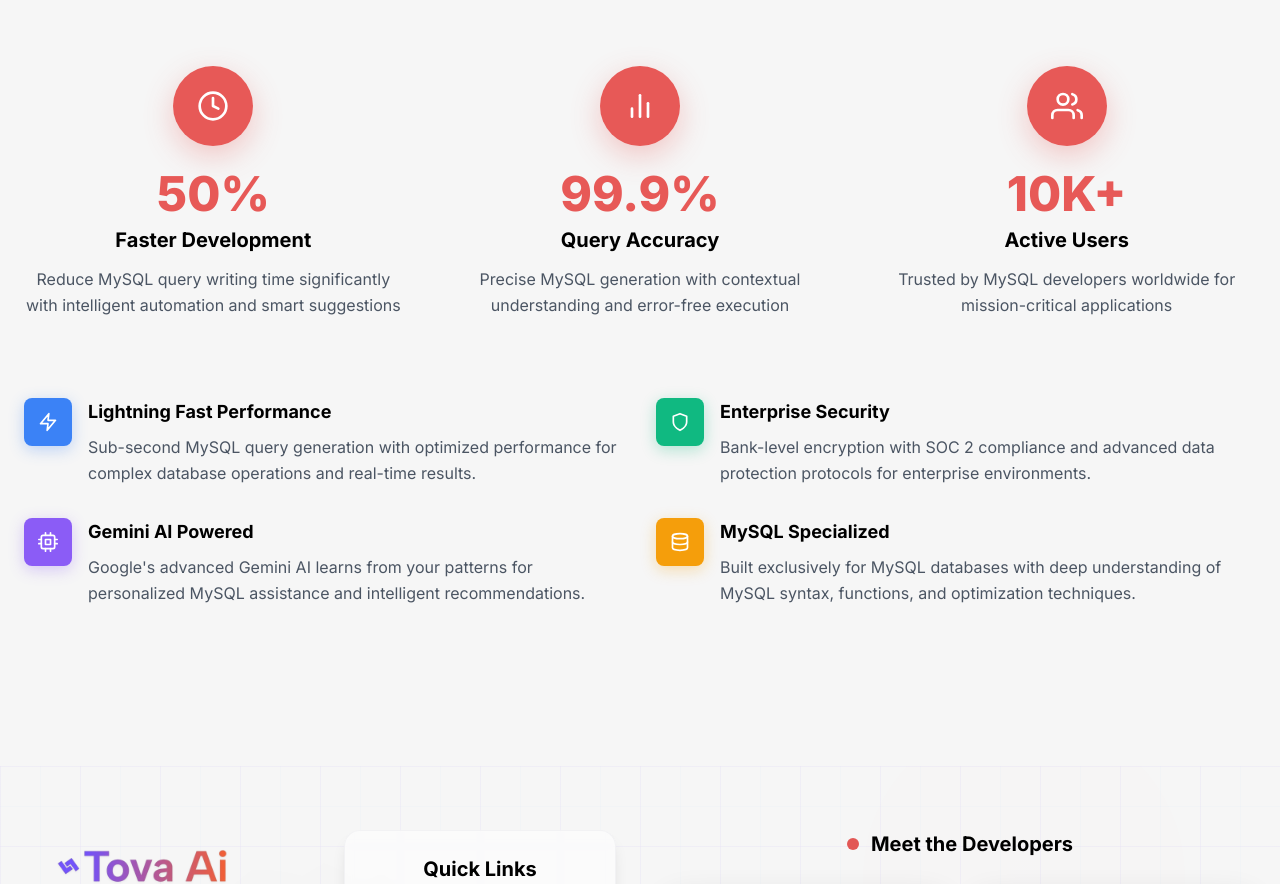
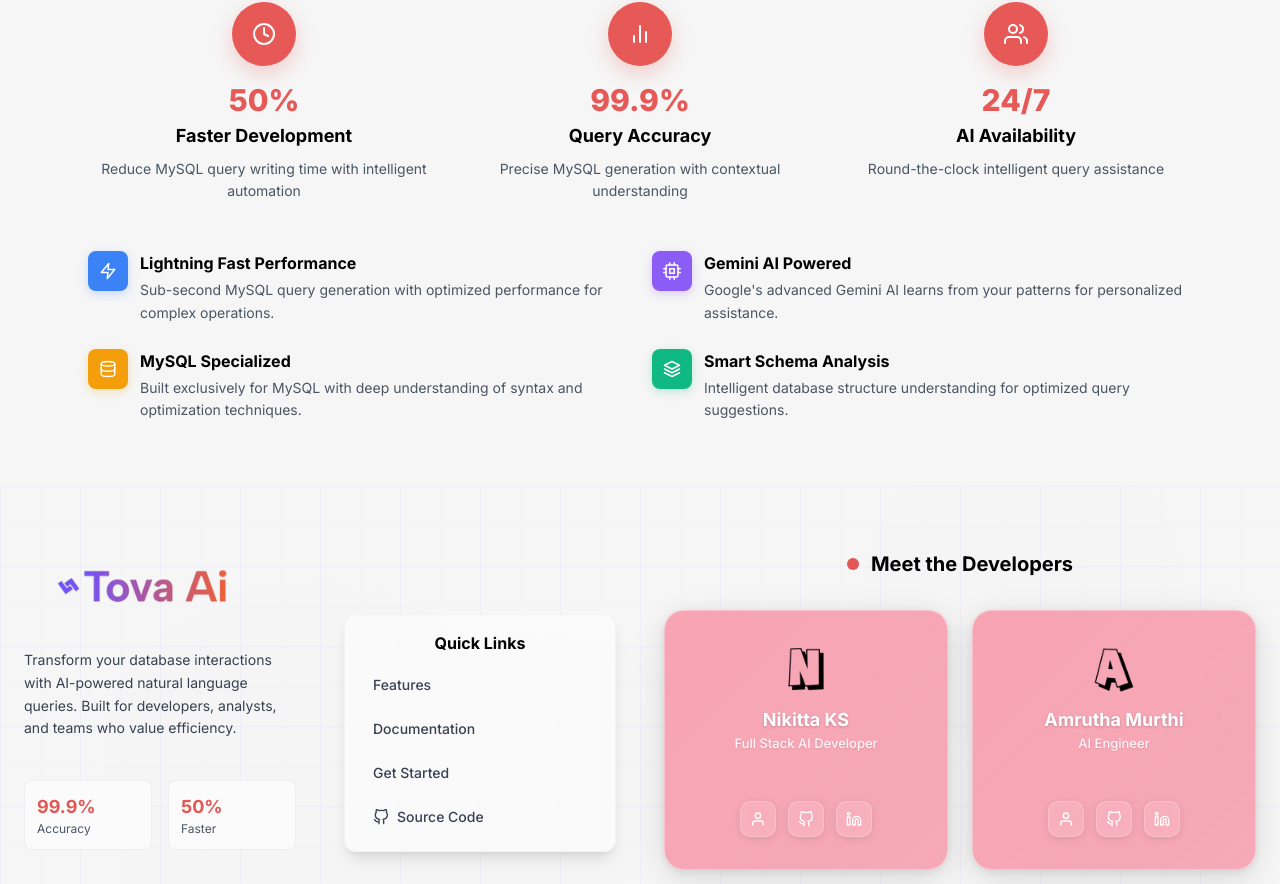
Before and after one commit to nikittank/Tova-AI, a React (Create React App) app in the folder client/: page / in a window 1280 px wide. Shown: the part 2893-3777 px from the top of the page. Built offline with nearby package versions, Linux system fonts and the light colour scheme.

Commit message:
Improved TovaAi.js layout: compact Section 4 with proper alignment and balanced footer grid

```diff
--- a/client/src/pages/TovaAi.js
+++ b/client/src/pages/TovaAi.js
@@ -404,182 +404,180 @@ LIMIT 5;`}
       </section>
 
       {/* Section 4: MySQL Performance & Benefits */}
-      <section className="py-20 relative">
-        <div className="max-w-7xl mx-auto px-6">
+      <section className="py-16 relative">
+        <div className="max-w-6xl mx-auto px-6">
           <motion.div
             initial={{ opacity: 0, y: 20 }}
             whileInView={{ opacity: 1, y: 0 }}
             transition={{ duration: 0.6 }}
             viewport={{ once: true }}
-            className="text-center mb-20"
+            className="text-center mb-12"
           >
-            <h2 className="text-4xl font-bold text-black mb-4">
+            <h2 className="text-3xl font-bold text-black mb-3">
               MySQL Database <span style={{ color: '#E75957' }}>Excellence</span>
             </h2>
-            <p className="text-lg text-gray-600 max-w-3xl mx-auto">
+            <p className="text-base text-gray-600 max-w-2xl mx-auto">
               Exclusively designed for MySQL databases using Google Gemini AI, delivering unmatched performance and intelligent query optimization
             </p>
           </motion.div>
 
-          {/* Performance Metrics - Modern Layout */}
-          <div className="mb-20">
-            <div className="grid grid-cols-1 md:grid-cols-3 gap-12">
+          {/* Performance Metrics - Compact 3-Column Layout */}
+          <div className="mb-12">
+            <div className="grid grid-cols-1 md:grid-cols-3 gap-6">
               <motion.div
-                initial={{ opacity: 0, y: 30 }}
+                initial={{ opacity: 0, y: 20 }}
                 whileInView={{ opacity: 1, y: 0 }}
                 transition={{ duration: 0.6, delay: 0.1 }}
                 viewport={{ once: true }}
                 className="text-center group"
               >
                 <div
-                  className="w-20 h-20 rounded-full mx-auto mb-6 flex items-center justify-center group-hover:scale-110 transition-transform duration-300"
+                  className="w-16 h-16 rounded-full mx-auto mb-4 flex items-center justify-center group-hover:scale-105 transition-transform duration-300"
                   style={{
                     backgroundColor: '#E75957',
-                    boxShadow: '0 10px 30px rgba(231, 89, 87, 0.3)'
+                    boxShadow: '0 8px 20px rgba(231, 89, 87, 0.25)'
                   }}
                 >
-                  <FiClock className="text-white" size={32} />
+                  <FiClock className="text-white" size={24} />
                 </div>
-                <div className="text-5xl font-black mb-2" style={{ color: '#E75957' }}>50%</div>
-                <h3 className="text-xl font-bold text-black mb-3">Faster Development</h3>
-                <p className="text-gray-600 leading-relaxed">Reduce MySQL query writing time significantly with intelligent automation and smart suggestions</p>
+                <div className="text-3xl font-black mb-1" style={{ color: '#E75957' }}>50%</div>
+                <h3 className="text-lg font-bold text-black mb-2">Faster Development</h3>
+                <p className="text-gray-600 text-sm leading-relaxed">Reduce MySQL query writing time with intelligent automation</p>
               </motion.div>
 
               <motion.div
-                initial={{ opacity: 0, y: 30 }}
+                initial={{ opacity: 0, y: 20 }}
                 whileInView={{ opacity: 1, y: 0 }}
                 transition={{ duration: 0.6, delay: 0.2 }}
                 viewport={{ once: true }}
                 className="text-center group"
               >
                 <div
-                  className="w-20 h-20 rounded-full mx-auto mb-6 flex items-center justify-center group-hover:scale-110 transition-transform duration-300"
+                  className="w-16 h-16 rounded-full mx-auto mb-4 flex items-center justify-center group-hover:scale-105 transition-transform duration-300"
                   style={{
                     backgroundColor: '#E75957',
-                    boxShadow: '0 10px 30px rgba(231, 89, 87, 0.3)'
+                    boxShadow: '0 8px 20px rgba(231, 89, 87, 0.25)'
                   }}
                 >
-                  <FiBarChart2 className="text-white" size={32} />
+                  <FiBarChart2 className="text-white" size={24} />
                 </div>
-                <div className="text-5xl font-black mb-2" style={{ color: '#E75957' }}>99.9%</div>
-                <h3 className="text-xl font-bold text-black mb-3">Query Accuracy</h3>
-                <p className="text-gray-600 leading-relaxed">Precise MySQL generation with contextual understanding and error-free execution</p>
+                <div className="text-3xl font-black mb-1" style={{ color: '#E75957' }}>99.9%</div>
+                <h3 className="text-lg font-bold text-black mb-2">Query Accuracy</h3>
+                <p className="text-gray-600 text-sm leading-relaxed">Precise MySQL generation with contextual understanding</p>
               </motion.div>
 
               <motion.div
-                initial={{ opacity: 0, y: 30 }}
+                initial={{ opacity: 0, y: 20 }}
                 whileInView={{ opacity: 1, y: 0 }}
                 transition={{ duration: 0.6, delay: 0.3 }}
                 viewport={{ once: true }}
                 className="text-center group"
               >
                 <div
-                  className="w-20 h-20 rounded-full mx-auto mb-6 flex items-center justify-center group-hover:scale-110 transition-transform duration-300"
+                  className="w-16 h-16 rounded-full mx-auto mb-4 flex items-center justify-center group-hover:scale-105 transition-transform duration-300"
                   style={{
                     backgroundColor: '#E75957',
-                    boxShadow: '0 10px 30px rgba(231, 89, 87, 0.3)'
+                    boxShadow: '0 8px 20px rgba(231, 89, 87, 0.25)'
                   }}
                 >
-                  <FiUsers className="text-white" size={32} />
+                  <FiUsers className="text-white" size={24} />
                 </div>
-                <div className="text-5xl font-black mb-2" style={{ color: '#E75957' }}>10K+</div>
-                <h3 className="text-xl font-bold text-black mb-3">Active Users</h3>
-                <p className="text-gray-600 leading-relaxed">Trusted by MySQL developers worldwide for mission-critical applications</p>
+                <div className="text-3xl font-black mb-1" style={{ color: '#E75957' }}>24/7</div>
+                <h3 className="text-lg font-bold text-black mb-2">AI Availability</h3>
+                <p className="text-gray-600 text-sm leading-relaxed">Round-the-clock intelligent query assistance</p>
               </motion.div>
             </div>
           </div>
 
-          {/* Features List - Clean Layout */}
-          <div className="mb-20">
-            <div className="grid grid-cols-1 md:grid-cols-2 gap-8">
+          {/* Features List - Compact 2x2 Grid Layout */}
+          <div className="grid grid-cols-1 md:grid-cols-2 gap-6">
             <motion.div
-                initial={{ opacity: 0, x: -30 }}
+              initial={{ opacity: 0, x: -20 }}
               whileInView={{ opacity: 1, x: 0 }}
               transition={{ duration: 0.6, delay: 0.1 }}
               viewport={{ once: true }}
-                className="flex items-start space-x-4 group"
+              className="flex items-start space-x-3 group"
             >
               <div
-                  className="w-12 h-12 rounded-lg flex items-center justify-center flex-shrink-0 group-hover:scale-110 transition-transform duration-300"
+                className="w-10 h-10 rounded-lg flex items-center justify-center flex-shrink-0 group-hover:scale-105 transition-transform duration-300"
                 style={{
                   backgroundColor: '#3B82F6',
-                    boxShadow: '0 4px 15px rgba(59, 130, 246, 0.3)'
+                  boxShadow: '0 3px 10px rgba(59, 130, 246, 0.25)'
                 }}
               >
-                  <FiZap className="text-white" size={20} />
+                <FiZap className="text-white" size={18} />
               </div>
               <div>
-                  <h3 className="text-lg font-bold text-black mb-2">Lightning Fast Performance</h3>
-                  <p className="text-gray-600 leading-relaxed">Sub-second MySQL query generation with optimized performance for complex database operations and real-time results.</p>
+                <h3 className="text-base font-bold text-black mb-1">Lightning Fast Performance</h3>
+                <p className="text-gray-600 text-sm leading-relaxed">Sub-second MySQL query generation with optimized performance for complex operations.</p>
               </div>
             </motion.div>
 
             <motion.div
-                initial={{ opacity: 0, x: 30 }}
+              initial={{ opacity: 0, x: 20 }}
               whileInView={{ opacity: 1, x: 0 }}
               transition={{ duration: 0.6, delay: 0.2 }}
               viewport={{ once: true }}
-                className="flex items-start space-x-4 group"
+              className="flex items-start space-x-3 group"
             >
               <div
-                  className="w-12 h-12 rounded-lg flex items-center justify-center flex-shrink-0 group-hover:scale-110 transition-transform duration-300"
+                className="w-10 h-10 rounded-lg flex items-center justify-center flex-shrink-0 group-hover:scale-105 transition-transform duration-300"
                 style={{
-                    backgroundColor: '#10B981',
-                    boxShadow: '0 4px 15px rgba(16, 185, 129, 0.3)'
+                  backgroundColor: '#8B5CF6',
+                  boxShadow: '0 3px 10px rgba(139, 92, 246, 0.25)'
                 }}
               >
-                  <FiShield className="text-white" size={20} />
+                <FiCpu className="text-white" size={18} />
               </div>
               <div>
-                  <h3 className="text-lg font-bold text-black mb-2">Enterprise Security</h3>
-                  <p className="text-gray-600 leading-relaxed">Bank-level encryption with SOC 2 compliance and advanced data protection protocols for enterprise environments.</p>
+                <h3 className="text-base font-bold text-black mb-1">Gemini AI Powered</h3>
+                <p className="text-gray-600 text-sm leading-relaxed">Google's advanced Gemini AI learns from your patterns for personalized assistance.</p>
               </div>
             </motion.div>
 
             <motion.div
-                initial={{ opacity: 0, x: -30 }}
+              initial={{ opacity: 0, x: -20 }}
               whileInView={{ opacity: 1, x: 0 }}
               transition={{ duration: 0.6, delay: 0.3 }}
               viewport={{ once: true }}
-                className="flex items-start space-x-4 group"
+              className="flex items-start space-x-3 group"
             >
               <div
-                  className="w-12 h-12 rounded-lg flex items-center justify-center flex-shrink-0 group-hover:scale-110 transition-transform duration-300"
+                className="w-10 h-10 rounded-lg flex items-center justify-center flex-shrink-0 group-hover:scale-105 transition-transform duration-300"
                 style={{
-                    backgroundColor: '#8B5CF6',
-                    boxShadow: '0 4px 15px rgba(139, 92, 246, 0.3)'
+                  backgroundColor: '#F59E0B',
+                  boxShadow: '0 3px 10px rgba(245, 158, 11, 0.25)'
                 }}
               >
-                  <FiCpu className="text-white" size={20} />
+                <FiDatabase className="text-white" size={18} />
               </div>
               <div>
-                  <h3 className="text-lg font-bold text-black mb-2">Gemini AI Powered</h3>
-                  <p className="text-gray-600 leading-relaxed">Google's advanced Gemini AI learns from your patterns for personalized MySQL assistance and intelligent recommendations.</p>
+                <h3 className="text-base font-bold text-black mb-1">MySQL Specialized</h3>
+                <p className="text-gray-600 text-sm leading-relaxed">Built exclusively for MySQL with deep understanding of syntax and optimization techniques.</p>
               </div>
             </motion.div>
 
             <motion.div
-                initial={{ opacity: 0, x: 30 }}
+              initial={{ opacity: 0, x: 20 }}
               whileInView={{ opacity: 1, x: 0 }}
               transition={{ duration: 0.6, delay: 0.4 }}
               viewport={{ once: true }}
-                className="flex items-start space-x-4 group"
+              className="flex items-start space-x-3 group"
             >
               <div
-                  className="w-12 h-12 rounded-lg flex items-center justify-center flex-shrink-0 group-hover:scale-110 transition-transform duration-300"
+                className="w-10 h-10 rounded-lg flex items-center justify-center flex-shrink-0 group-hover:scale-105 transition-transform duration-300"
                 style={{
-                    backgroundColor: '#F59E0B',
-                    boxShadow: '0 4px 15px rgba(245, 158, 11, 0.3)'
+                  backgroundColor: '#10B981',
+                  boxShadow: '0 3px 10px rgba(16, 185, 129, 0.25)'
                 }}
               >
-                  <FiDatabase className="text-white" size={20} />
+                <FiLayers className="text-white" size={18} />
               </div>
               <div>
-                  <h3 className="text-lg font-bold text-black mb-2">MySQL Specialized</h3>
-                  <p className="text-gray-600 leading-relaxed">Built exclusively for MySQL databases with deep understanding of MySQL syntax, functions, and optimization techniques.</p>
+                <h3 className="text-base font-bold text-black mb-1">Smart Schema Analysis</h3>
+                <p className="text-gray-600 text-sm leading-relaxed">Intelligent database structure understanding for optimized query suggestions.</p>
               </div>
             </motion.div>
-            </div>
           </div>
         </div>
       </section>
@@ -640,24 +638,24 @@ LIMIT 5;`}
             </div>
 
             {/* Quick Links */}
-            <div className="space-y-6">
-              <div className="bg-white/50 backdrop-blur-sm rounded-2xl p-6 border border-gray-200/40 shadow-lg">
-                <h4 className="text-xl font-bold text-black mb-6 text-center">
+            <div>
+              <div className="bg-white/50 backdrop-blur-sm rounded-xl p-4 mt-16 border border-gray-200/40 shadow-lg">
+                <h4 className="text-base font-bold text-black mb-3 text-center">
                   Quick Links
                 </h4>
-                <ul className="space-y-3">
+                <ul className="space-y-2">
                   <li>
-                    <button className="text-gray-700 hover:text-black hover:bg-gray-50/80 transition-all text-left w-full py-3 px-4 rounded-xl font-medium">
+                    <button className="text-gray-700 hover:text-black hover:bg-gray-50/80 transition-all text-left w-full py-2 px-3 rounded-lg font-medium text-sm">
                       Features
                     </button>
                   </li>
                   <li>
-                    <button className="text-gray-700 hover:text-black hover:bg-gray-50/80 transition-all text-left w-full py-3 px-4 rounded-xl font-medium">
+                    <button className="text-gray-700 hover:text-black hover:bg-gray-50/80 transition-all text-left w-full py-2 px-3 rounded-lg font-medium text-sm">
                       Documentation
                     </button>
                   </li>
                   <li>
-                    <button className="text-gray-700 hover:text-black hover:bg-gray-50/80 transition-all text-left w-full py-3 px-4 rounded-xl font-medium">
+                    <button className="text-gray-700 hover:text-black hover:bg-gray-50/80 transition-all text-left w-full py-2 px-3 rounded-lg font-medium text-sm">
                       Get Started
                     </button>
                   </li>
@@ -666,9 +664,9 @@ LIMIT 5;`}
                       href="https://github.com/nikittank/Tova-AI"
                       target="_blank"
                       rel="noopener noreferrer"
-                      className="text-gray-700 hover:text-black hover:bg-gray-50/80 transition-all flex items-center py-3 px-4 rounded-xl font-medium"
+                      className="text-gray-700 hover:text-black hover:bg-gray-50/80 transition-all flex items-center py-2 px-3 rounded-lg font-medium text-sm"
                     >
-                      <FiGithub className="mr-3" size={18} />
+                      <FiGithub className="mr-2" size={16} />
                       Source Code
                     </a>
                   </li>
```
Lines whose indentation alone changed are shown as unchanged.
